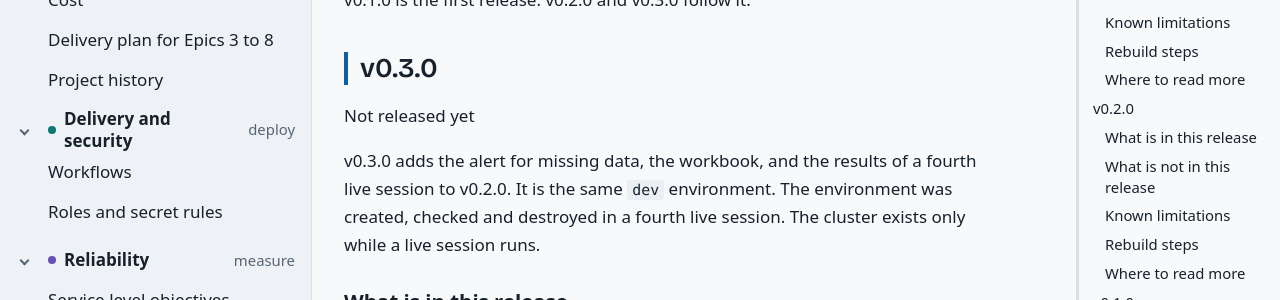
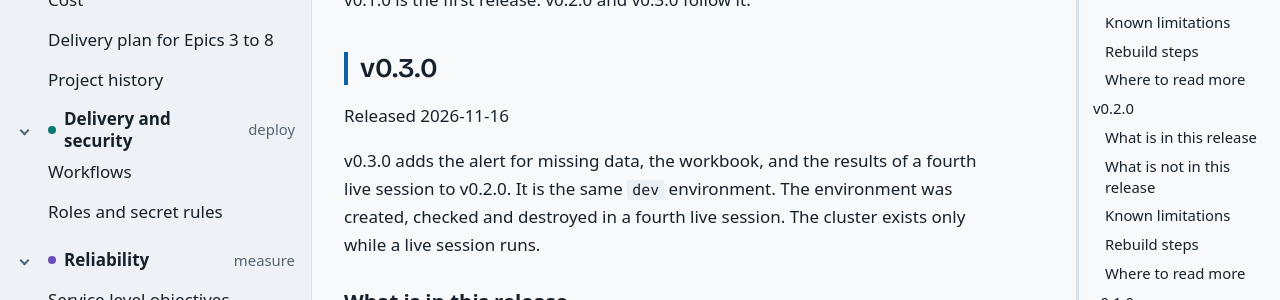
Before and after one commit to Franklindot04/production-platform-Azure, a Jekyll site: the page built from docs/release-notes.md, in a window 1280 px wide and 900 px high. Shown: the part 212-512 px from the top of the window. Built offline with Jekyll 4.4.1, drawn with Linux system fonts in a browser that asks for light colours; some web fonts are replaced; our own code applies the rules of GitHub Pages for plain Markdown files; comment, search, counter and statistics services are not loaded.

Commit message:
set the release date of v0.3.0 in the release notes and the changelog (#155)

```diff
--- a/docs/release-notes.md
+++ b/docs/release-notes.md
@@ -4,7 +4,7 @@ v0.1.0 is the first release. v0.2.0 and v0.3.0 follow it.
 
 ## v0.3.0
 
-Not released yet
+Released 2026-11-16
 
 v0.3.0 adds the alert for missing data, the workbook, and the results of a fourth live session to v0.2.0. It is the same `dev` environment. The environment was created, checked and destroyed in a fourth live session. The cluster exists only while a live session runs.
 
```
Also changed, not shown: docs/changelog.md.
